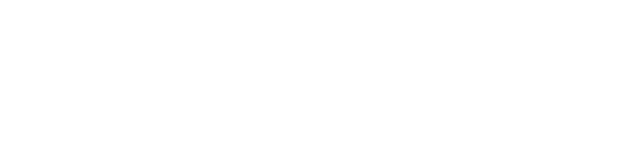
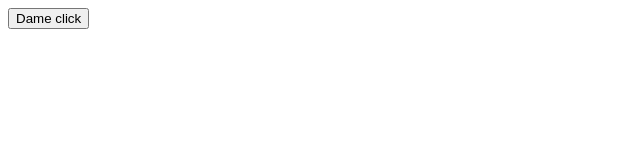
Before and after one commit to daniapraezss/STUDIO_DEV1, a plain HTML site: page index.html in a window 1280 px wide. Shown: the whole page, without its empty margins (0-640 px from the left). Drawn offline with Linux system fonts and the light colour scheme.

Commit message:
add button

```diff
--- a/index.html
+++ b/index.html
@@ -5,5 +5,7 @@
 </head>
 <body>
 
+	<button>Dame click</button>
+
 </body>
 </html>
```
